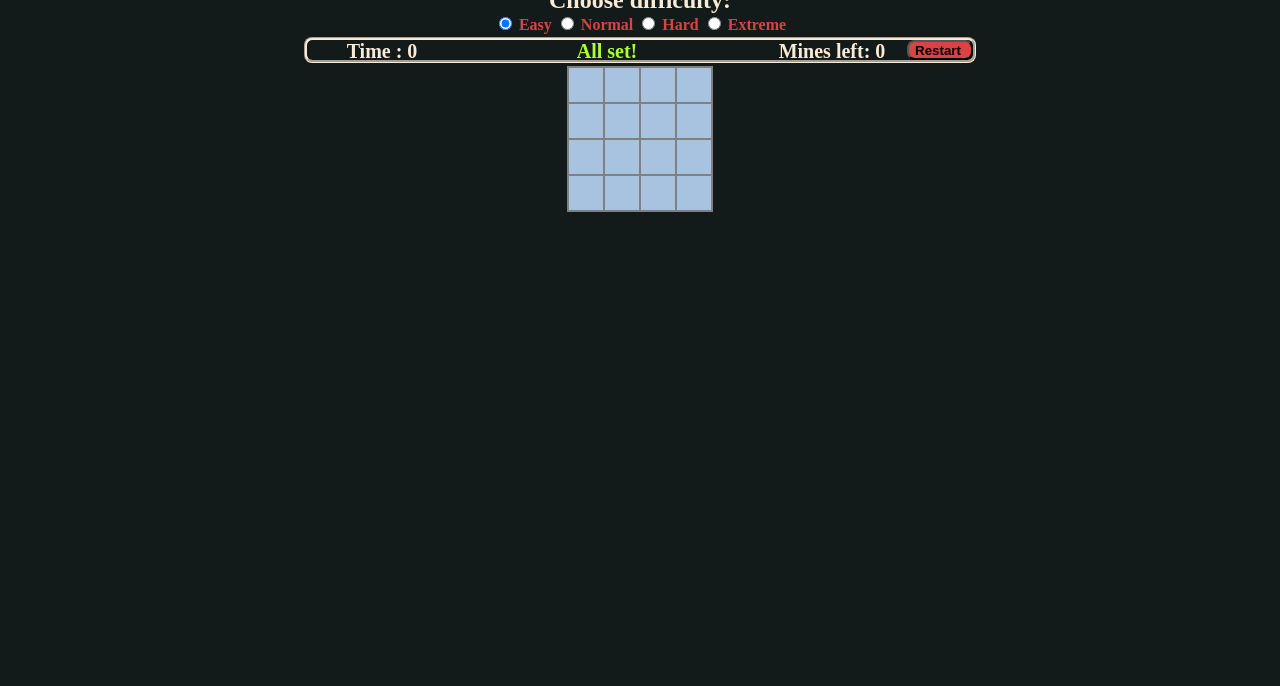
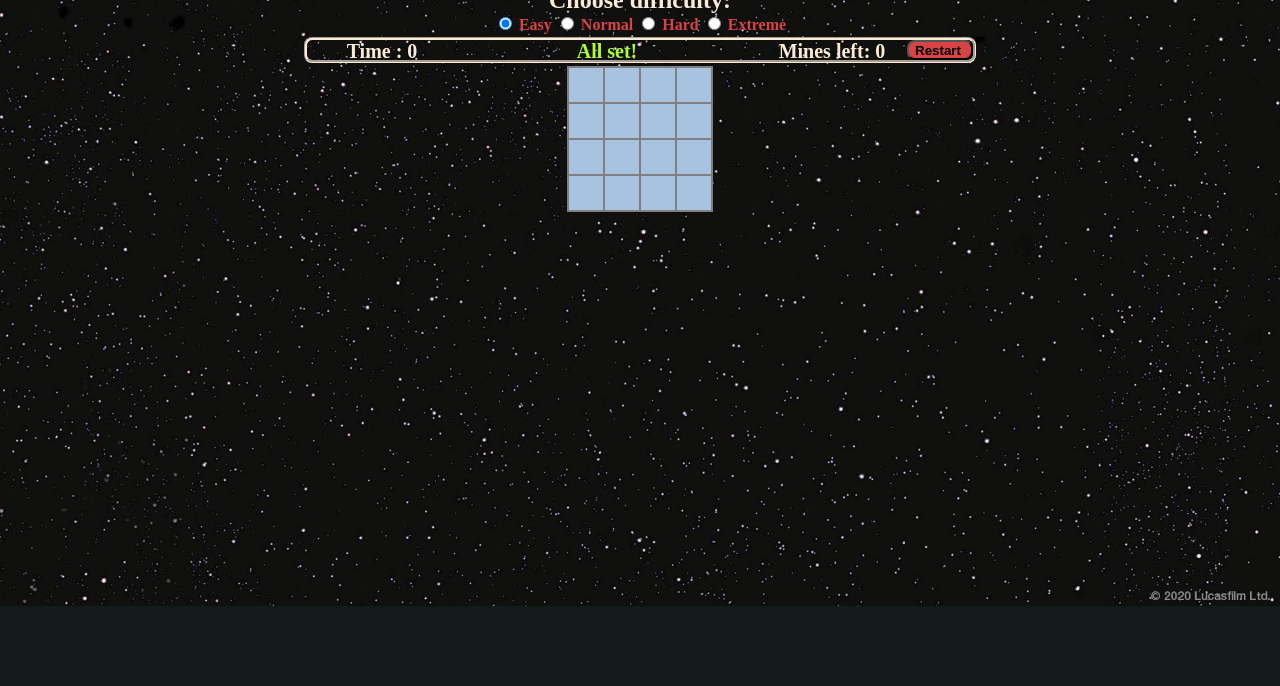
Before and after one commit to elihasson/MineSweeper, a plain HTML site: page index.html in a window 1280 px wide. Shown: the part 114-800 px from the top of the page. Drawn offline with Linux system fonts and the light colour scheme.

Commit message:
Update style.css

```diff
--- a/css/style.css
+++ b/css/style.css
@@ -1,6 +1,6 @@
 body {
     color:rgb(27, 27, 26);
-    background-image: url("imgs/mineSweeper2.jpg");
+    background-image: url("/imgs/mineSweeper2.jpg");
     background-size: cover;
     background-repeat: no-repeat;
     position:relative;
```
